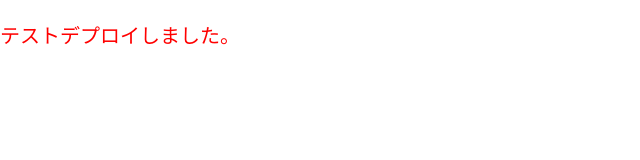
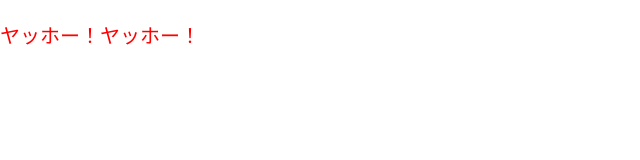
Before and after one commit to tatagon/sample, a plain HTML site: page index.html in a window 1280 px wide. Shown: the full height of the page, 0-640 px from the left. Drawn offline with Linux system fonts and the light colour scheme.

Commit message:
Update index.html

```diff
--- a/index.html
+++ b/index.html
@@ -7,6 +7,6 @@
     <link rel="stylesheet" type="text/css" href="app.css">
 </head>
 <body>
-    <p class="red">テストデプロイしました。</p>
+    <p class="red">ヤッホー！ヤッホー！</p>
 </body>
 </html>
```
